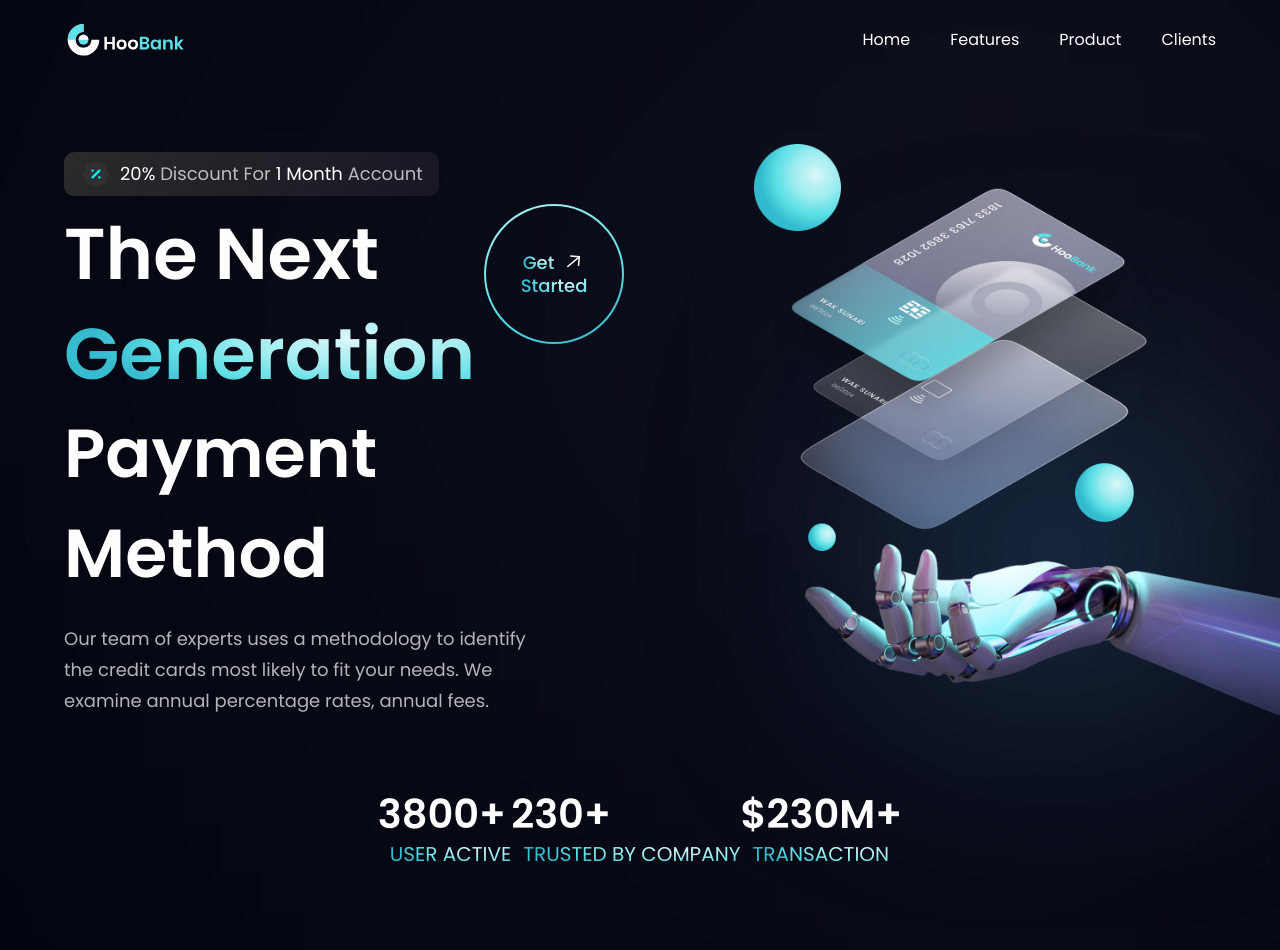
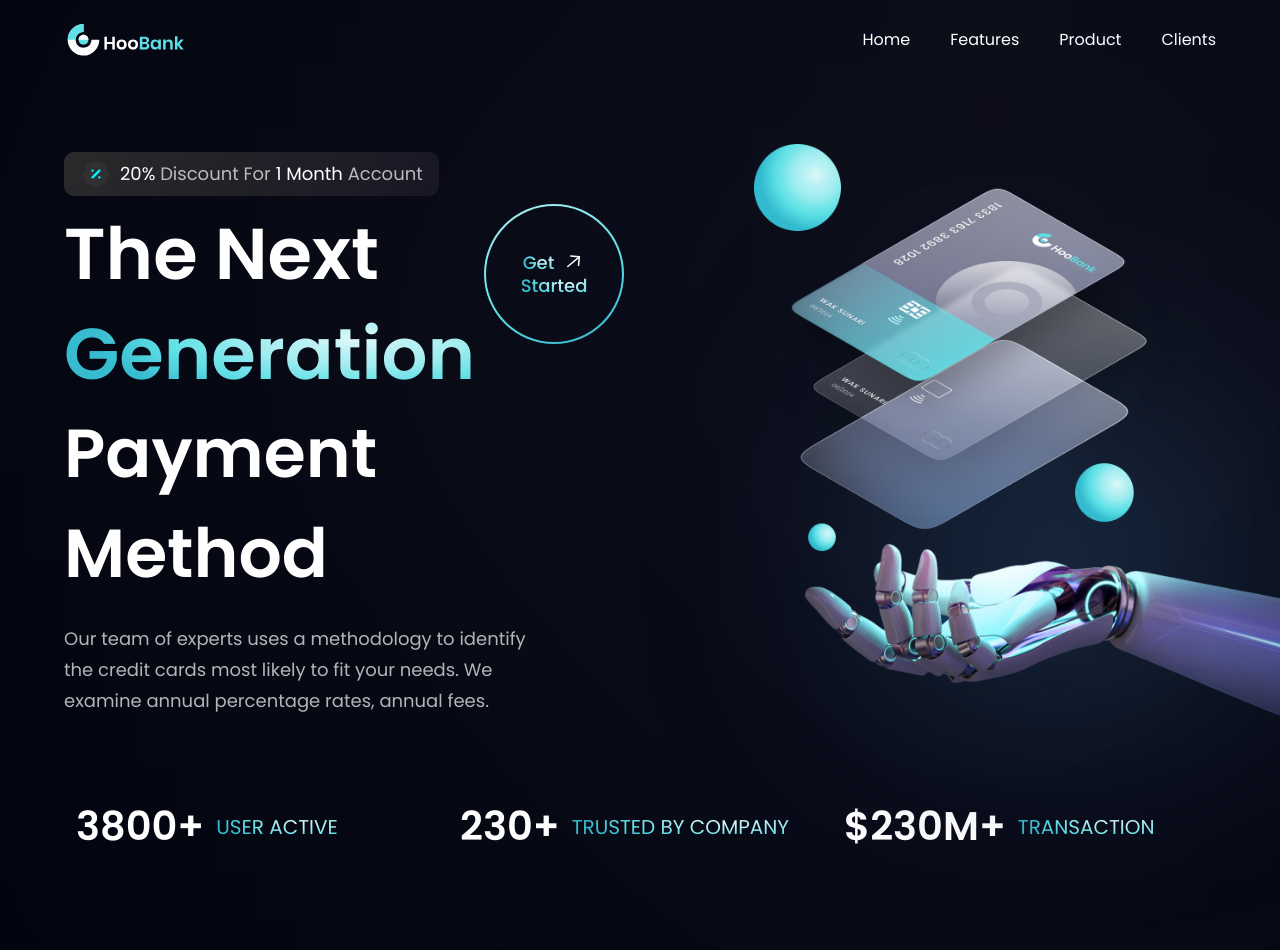
Before and after one commit to carolina-gomez/bank-modern-app, a React (Vite) app: page / in a window 1280 px wide. Shown: the top 950 px of the page. Built offline with nearby package versions, Linux system fonts and the light colour scheme.

Commit message:
finished positioning -- stats.jsx finished

```diff
--- a/src/components/Stats.jsx
+++ b/src/components/Stats.jsx
@@ -5,7 +5,7 @@
 const Stats = () => (
   <section className={`${styles.flexCenter} flex-row flex-wrap sm:mb-20 mb-6`}>
     {stats.map((stat) => (
-      <div key={stat.id} className=''>
+      <div key={stat.id} className={`flex-1 flex justify-start items-center flex-row m-3`}>
         <h4 className='font-poppins font-semibold xs:text-[40px] text-[30px] xs:leading-[53px] leading-[43px] text-white '>{stat.value}</h4>
         <p className='font-poppins font-normal xs:text-[20px] text-[15px] xs:leading-[26px] leading-[21px] text-gradient uppercase ml-3 '>{stat.title}</p>
       </div>
```
